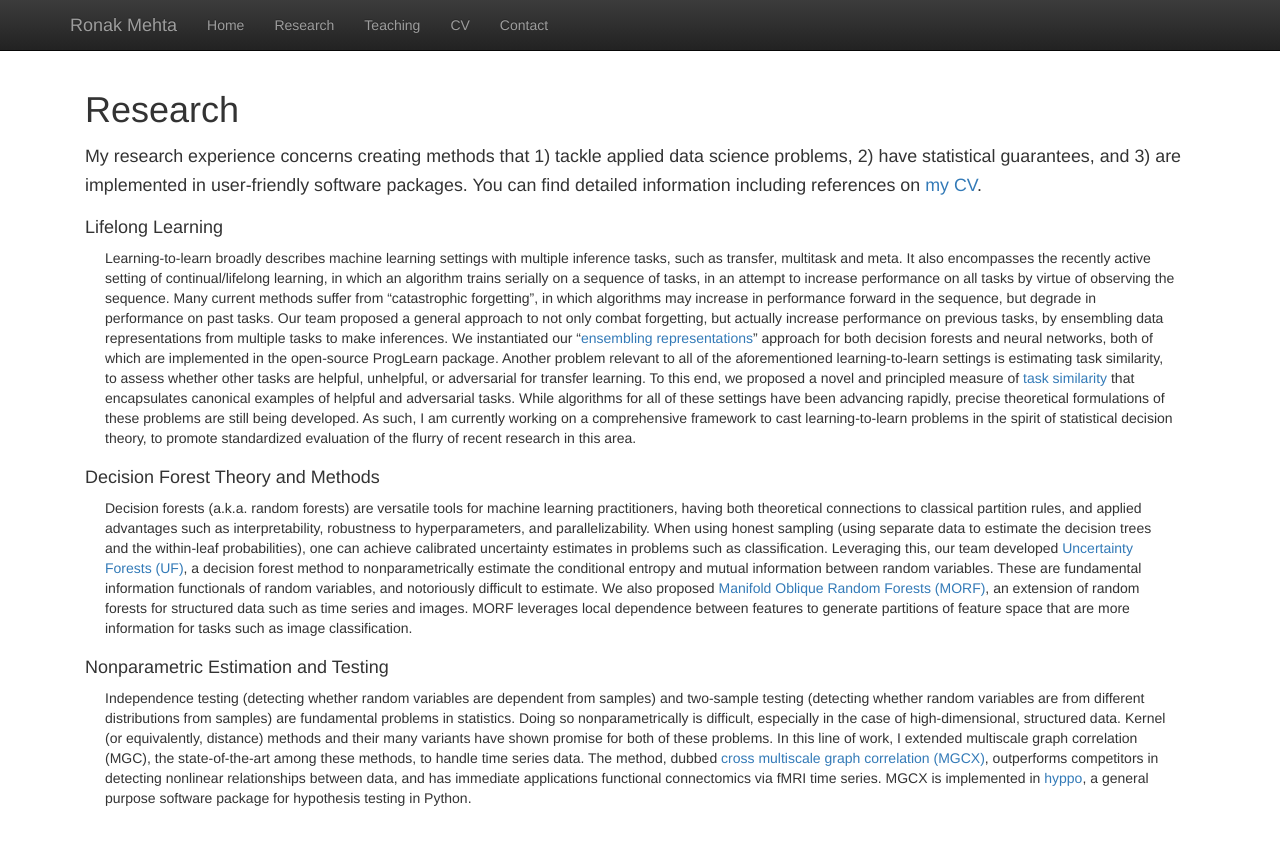
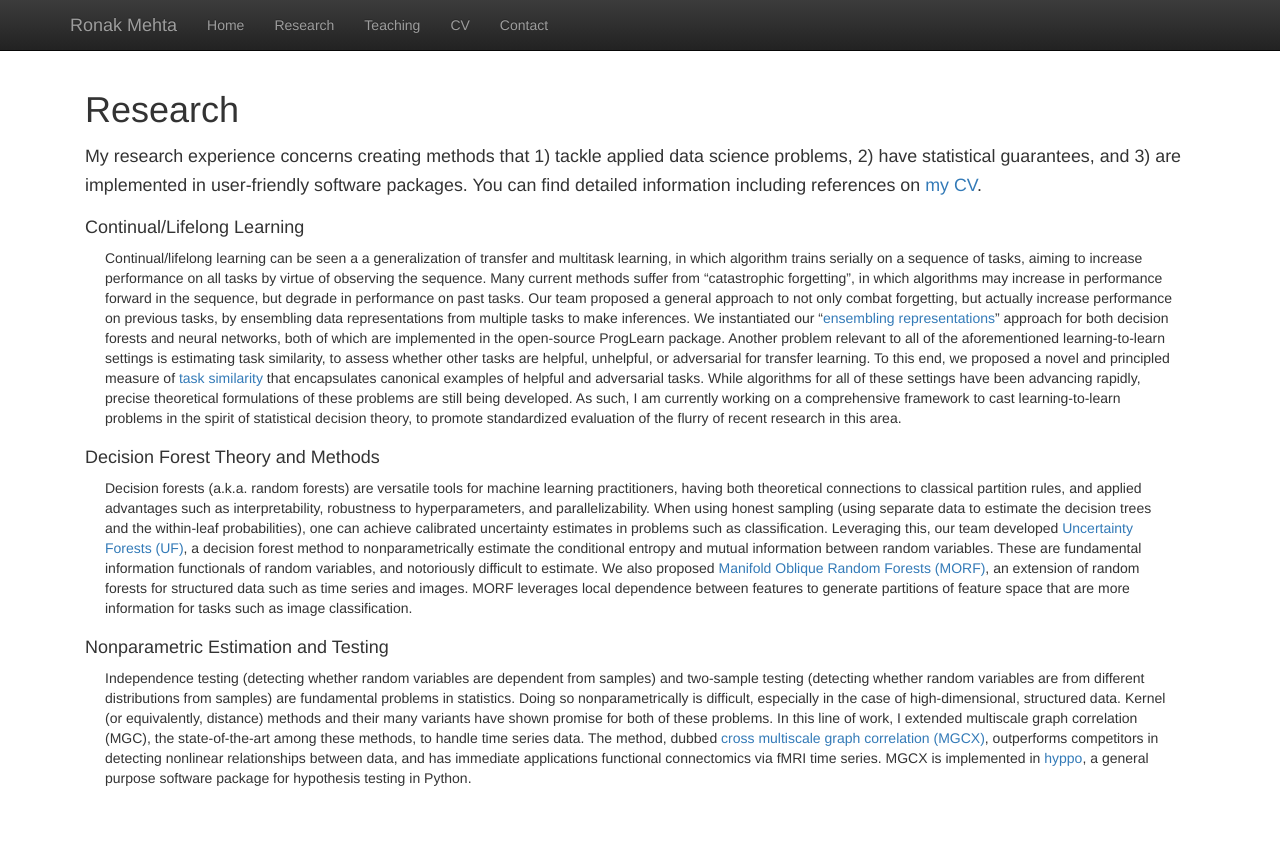
Before and after one commit to shreyap18/shreyap18.github.io, a Jekyll site: the page built from research.html, in a window 1280 px wide. Shown: the top 845 px of the page. Built offline with Jekyll 4.4.1, drawn with Linux system fonts in a browser that asks for light colours; nearby versions of some CDN libraries; library files that are not in the unit come from our copies.

Commit message:
Minor tweaks to research page.

```diff
--- a/research.html
+++ b/research.html
@@ -10,11 +10,10 @@ title: 'Research'
     statistical guarantees, and 3) are implemented in user-friendly software packages.
     You can find detailed information including references on <a class="active" href="cv.html">my CV</a>.</small></p>
 
-<h4 style="margin-top:0">Lifelong Learning</h4>
+<h4 style="margin-top:0">Continual/Lifelong Learning</h4>
 <p class="content" style="padding:0px;margin:0px 20px 0px;">
-  Learning-to-learn broadly describes machine learning settings with multiple inference tasks, such as transfer,
-  multitask and meta. It also encompasses the recently active setting of continual/lifelong learning, in which an
-  algorithm trains serially on a sequence of tasks, in an attempt to increase performance on all tasks by virtue of
+  Continual/lifelong learning can be seen a a generalization of transfer and multitask learning, in which algorithm
+  trains serially on a sequence of tasks, aiming to increase performance on all tasks by virtue of
   observing the sequence. Many current methods suffer from “catastrophic forgetting”, in which algorithms may increase
   in performance forward in the sequence, but degrade in performance on past tasks. Our team proposed a general approach
   to not only combat forgetting, but actually increase performance on previous tasks, by ensembling data representations
```
